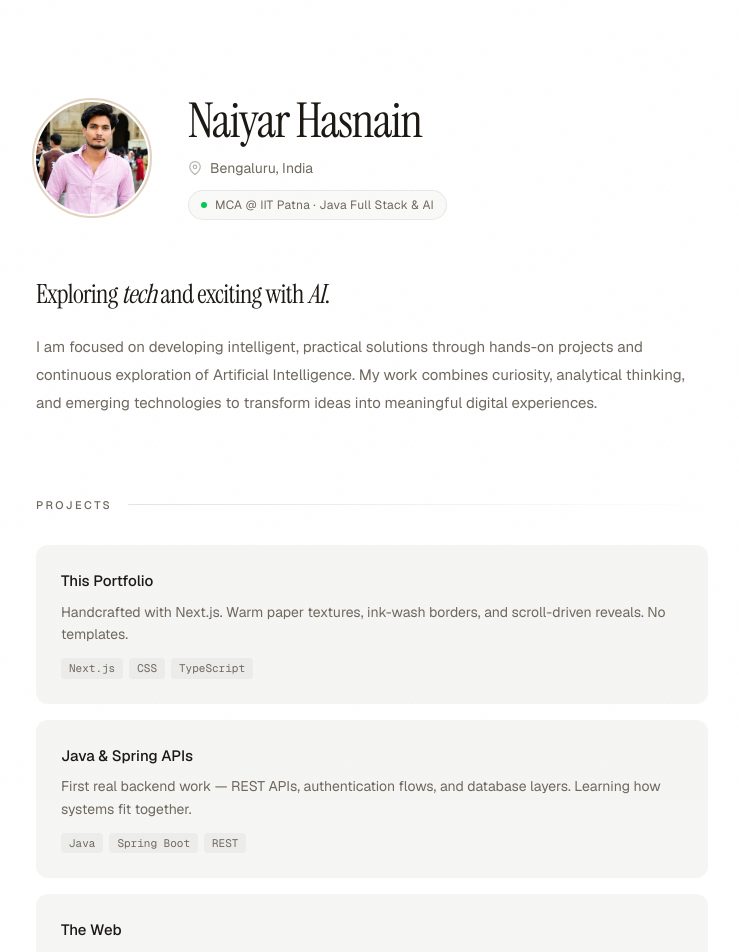
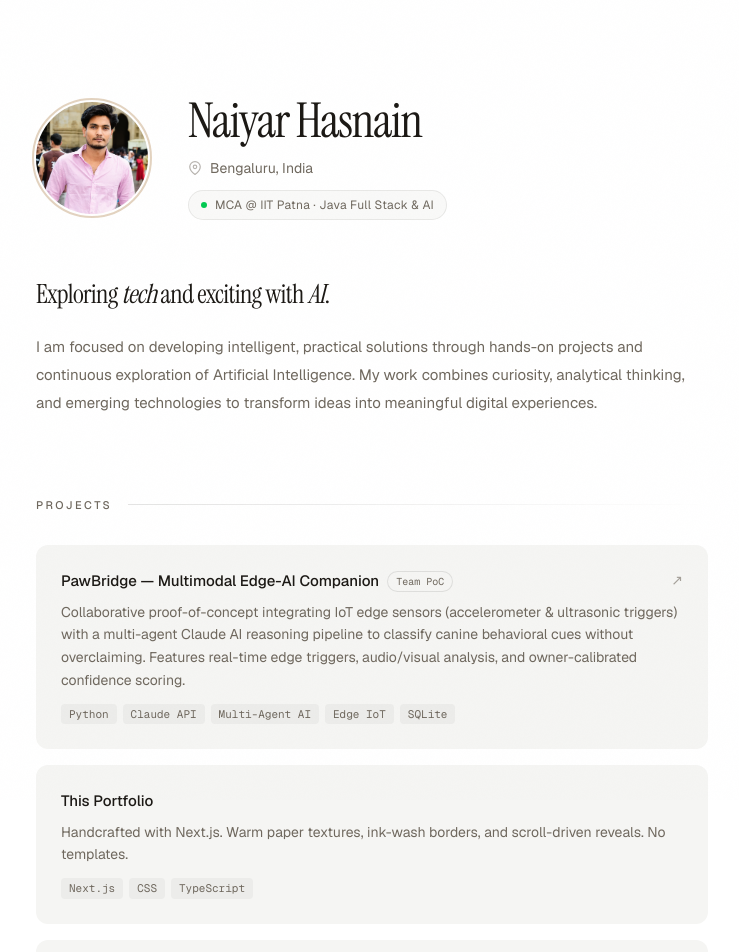
Before and after one commit to iamnaiyarhasnain/portfolio, a Next.js app: page / in a window 1280 px wide. Shown: the top 952 px of the page, without its empty margins (268-1007 px from the left). Built offline with nearby package versions, Linux system fonts and the light colour scheme.

Commit message:
feat: showcase PawBridge edge-AI project on portfolio

```diff
--- a/app/page.tsx
+++ b/app/page.tsx
@@ -64,6 +64,14 @@ const socials = [
 ];
 
 const projects = [
+  {
+    title: "PawBridge — Multimodal Edge-AI Companion",
+    description:
+      "Collaborative proof-of-concept integrating IoT edge sensors (accelerometer & ultrasonic triggers) with a multi-agent Claude AI reasoning pipeline to classify canine behavioral cues without overclaiming. Features real-time edge triggers, audio/visual analysis, and owner-calibrated confidence scoring.",
+    tags: ["Python", "Claude API", "Multi-Agent AI", "Edge IoT", "SQLite"],
+    href: "https://github.com/iamnaiyarhasnain/paw_bridge_poc",
+    badge: "Team PoC",
+  },
   {
     title: "This Portfolio",
     description:
@@ -147,7 +155,7 @@ const skillCategories = [
   },
   {
     category: "CORE & AI",
-    skills: ["Artificial Intelligence", "AI / ML", "Data Structures & Algorithms (DSA)"],
+    skills: ["Artificial Intelligence", "AI / ML", "Multi-Agent Systems", "Data Structures & Algorithms (DSA)"],
   },
 ];
 
@@ -247,15 +255,26 @@ export default function Home() {
         <section ref={addRevealRef} className="reveal mt-20">
           <SectionHeading>Projects</SectionHeading>
           <div className="mt-8 grid gap-4">
-            {projects.map((item, i) => (
-              <div
-                key={item.title}
-                className="ink-card"
-                style={{ transitionDelay: `${i * 80}ms` }}
-              >
+            {projects.map((item, i) => {
+              const cardContent = (
+                <>
+                  <div className="flex items-start justify-between gap-3">
+                    <div className="flex flex-wrap items-center gap-2">
                       <p className="text-[15px] font-medium text-ink">
                         {item.title}
                       </p>
+                      {"badge" in item && item.badge && (
+                        <span className="rounded-full border border-ink/10 bg-wash/80 px-2 py-0.5 text-[10px] font-mono text-mute">
+                          {item.badge}
+                        </span>
+                      )}
+                    </div>
+                    {"href" in item && item.href && (
+                      <span className="arrow text-sm text-mute/60 transition-transform duration-200 group-hover:translate-x-0.5 group-hover:-translate-y-0.5 group-hover:text-accent">
+                        ↗
+                      </span>
+                    )}
+                  </div>
                   <p className="mt-2 text-[14px] leading-relaxed text-mute">
                     {item.description}
                   </p>
@@ -269,8 +288,30 @@ export default function Home() {
                       </span>
                     ))}
                   </div>
+                </>
+              );
+
+              return "href" in item && item.href ? (
+                <a
+                  key={item.title}
+                  href={item.href}
+                  target="_blank"
+                  rel="noopener noreferrer"
+                  className="ink-card group block text-inherit no-underline"
+                  style={{ transitionDelay: `${i * 80}ms` }}
+                >
+                  {cardContent}
+                </a>
+              ) : (
+                <div
+                  key={item.title}
+                  className="ink-card"
+                  style={{ transitionDelay: `${i * 80}ms` }}
+                >
+                  {cardContent}
                 </div>
-            ))}
+              );
+            })}
           </div>
         </section>
 
```
Also changed, not shown: app/layout.tsx (line endings or trailing spaces). Lines whose indentation alone changed are shown as unchanged.
